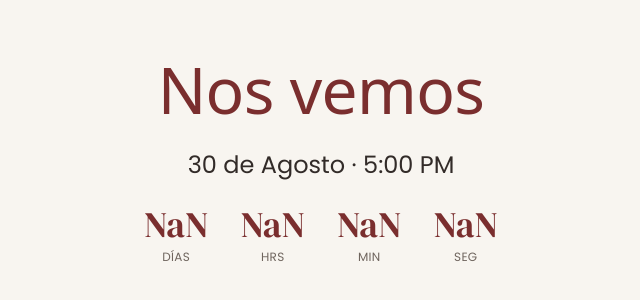
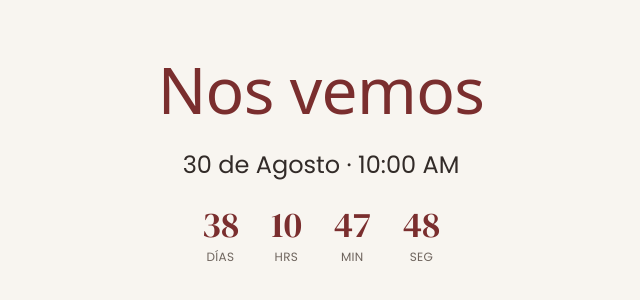
Before and after one commit to KenJaredMora/birthday-surprise, a Next.js app: page /invitation in a window 1280 px wide. Shown: the part 240-540 px from the top of the page, without its empty margins (319-959 px from the left). Built offline with nearby package versions, Linux system fonts and the light colour scheme.

Commit message:
Fecha update Invitacion

```diff
--- a/src/app/invitation/page.tsx
+++ b/src/app/invitation/page.tsx
@@ -25,9 +25,9 @@ export default function InvitationPage() {
     <main className="flex h-dvh w-dvw flex-col items-center justify-center gap-6 bg-[var(--color-bg,#f8f5f0)] px-6 text-center">
       <h1 className="text-[var(--color-primary,#7a2e2e)]">Nos vemos</h1>
       <p className="font-sans text-2xl text-[var(--color-text,#322b28)]">
-        30 de Agosto · 5:00 PM
+        30 de Agosto · 10:00 AM
       </p>
-      <Countdown target={new Date("2026-08-3T17:00:00")} />
+      <Countdown target={new Date("2026-08-30T12:00:00")} />
     </main>
   );
 }
```
